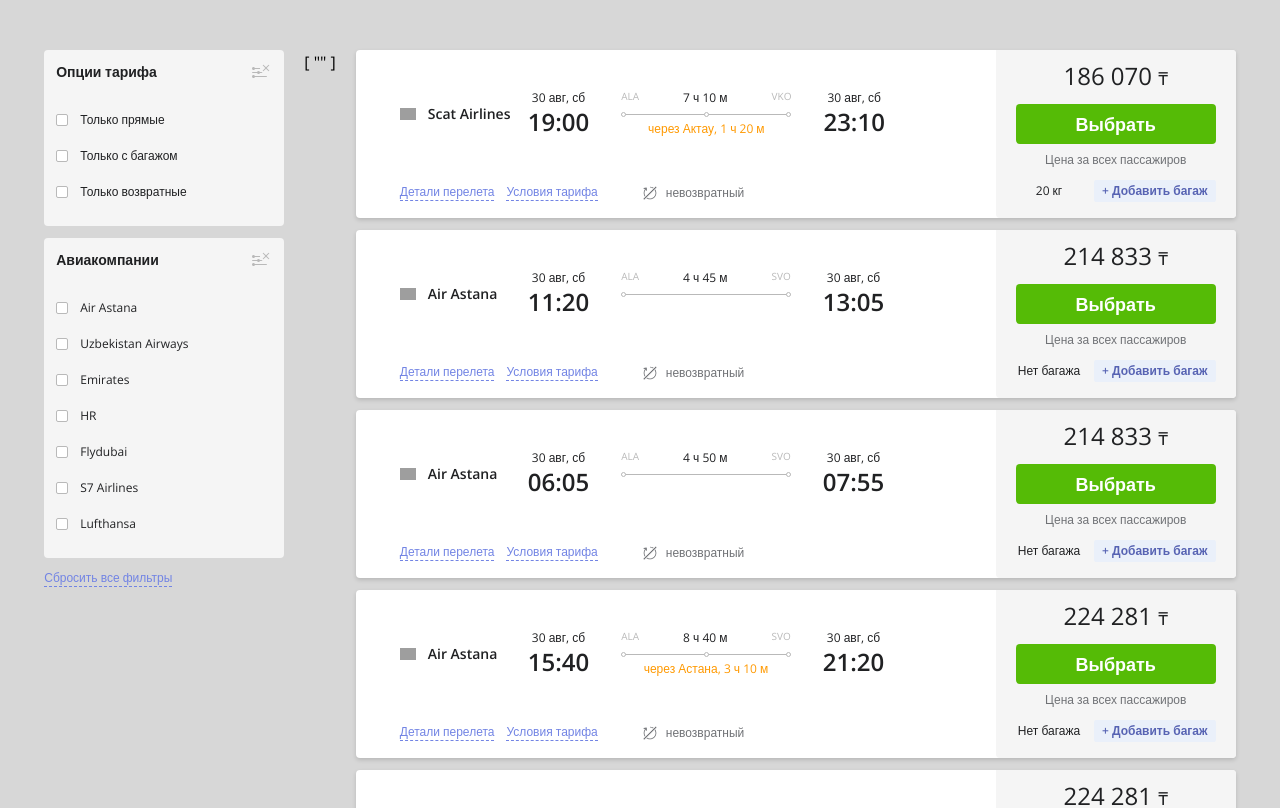
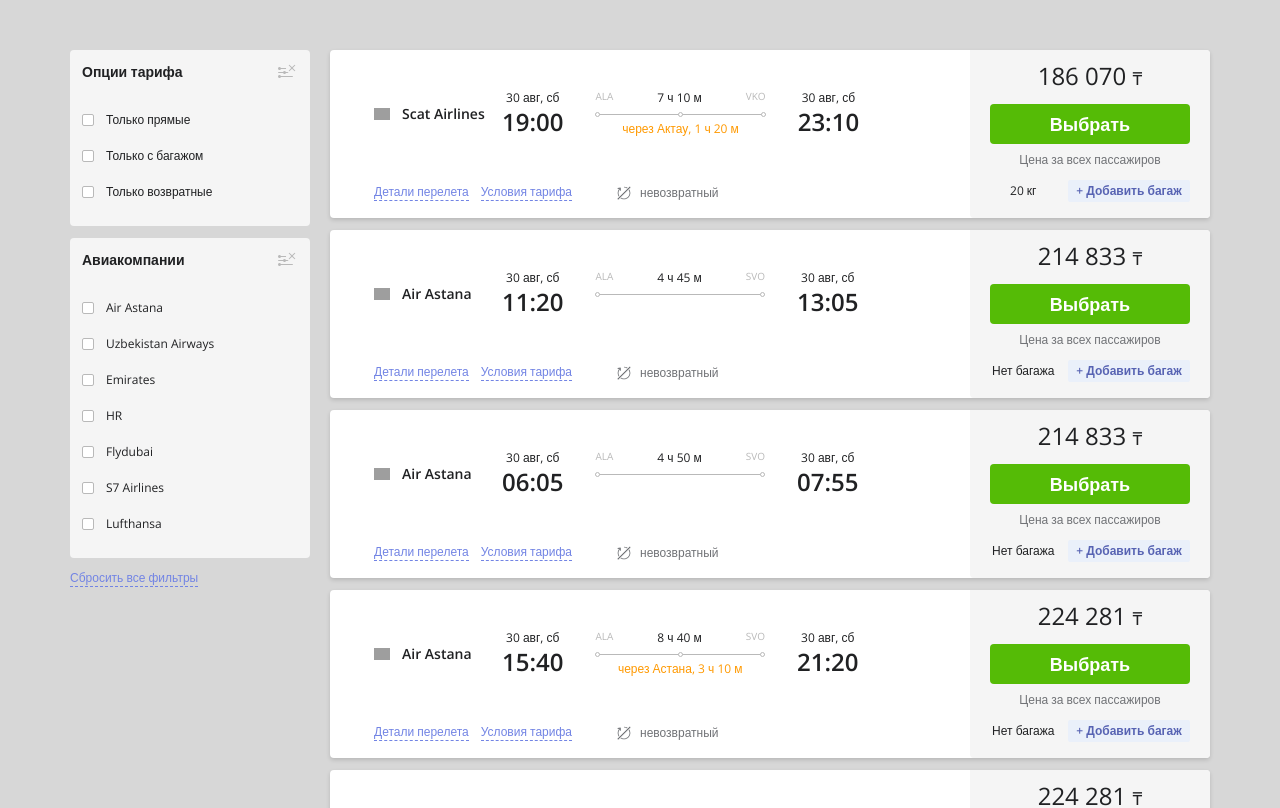
Before and after one commit to alen-ich/aviata-task, a Vue app: page / in a window 1280 px wide. Shown: the top 808 px of the page. Built offline with nearby package versions, Linux system fonts and the light colour scheme; grey boxes are pictures that could not be loaded.

Commit message:
refactor: refactor

```diff
--- a/src/App.vue
+++ b/src/App.vue
@@ -85,7 +85,6 @@
     <div>
       <FiltersMain :airlines="dataAirlines" @filter-flights="filterDataFlights" />
     </div>
-    {{ filtersMain.airlines }}
     <TicketList :tickets="displayFlights" :airlines="dataAirlines" />
   </div>
 </template>
```
